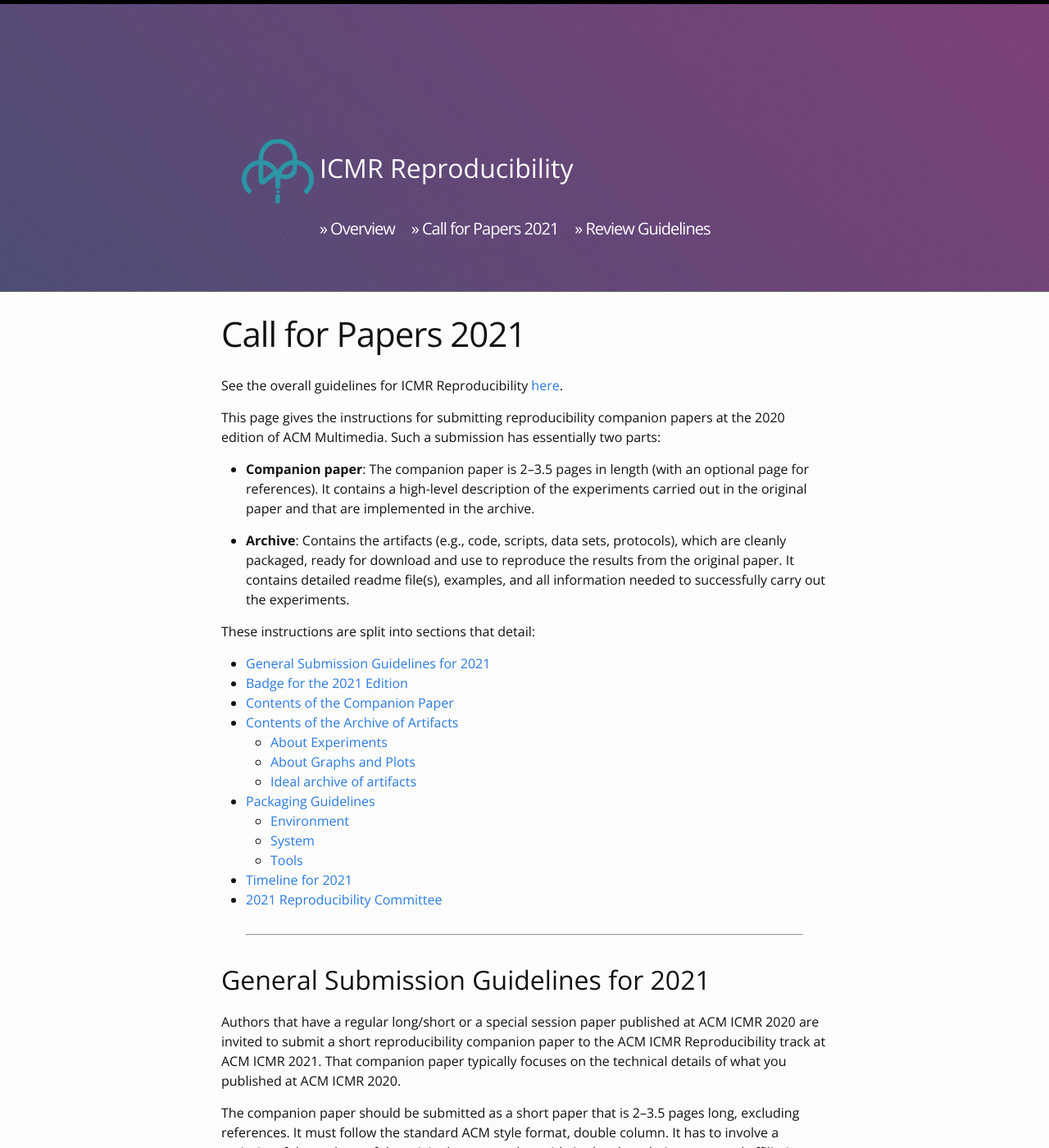
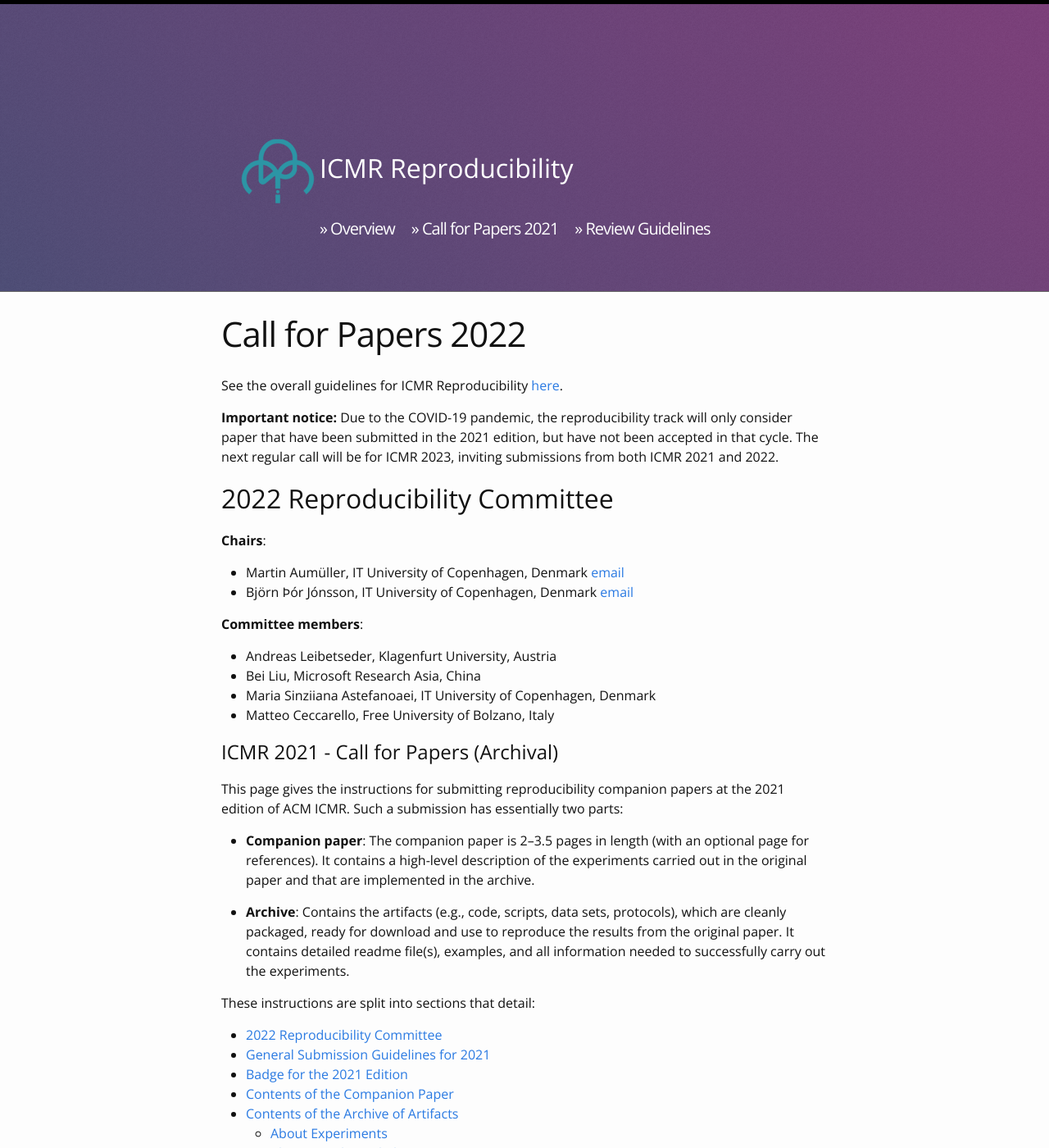
Before and after one commit to icmr-reproducibility/website, a Jekyll site: the page built from z_cfp2021.md, in a window 1280 px wide and 1400 px high. Shown: the whole window at 82% size. Built offline with Jekyll 4.4.1, drawn with Linux system fonts in a browser that asks for light colours.

Commit message:
updated website for 2022

```diff
--- a/z_cfp2021.md
+++ b/z_cfp2021.md
@@ -1,12 +1,31 @@
 ---
 layout: page
-title: Call for Papers 2021
-permalink: /cfp2021/
+title: Call for Papers 2022
+permalink: /cfp2022/
 ---
 
 See the overall guidelines for ICMR Reproducibility [here]({{site.baseurl}}/).
 
-This page gives the instructions for submitting reproducibility companion papers at the 2020 edition of ACM Multimedia. Such a submission has essentially two parts:
+**Important notice:** Due to the COVID-19 pandemic, the reproducibility track will only consider paper that have been submitted in the 2021 edition, but have not been accepted in that cycle. The next regular call will be for ICMR 2023, inviting submissions from both ICMR 2021 and 2022.
+
+## 2022 Reproducibility Committee
+
+**Chairs**:
+
+- Martin Aumüller, IT University of Copenhagen, Denmark [email](mailto:maau@itu.dk)
+- Björn Þór Jónsson, IT University of Copenhagen, Denmark [email](mailto:bjth@itu.dk)
+
+**Committee members**:
+
+- Andreas Leibetseder, Klagenfurt University, Austria
+- Bei Liu, Microsoft Research Asia, China
+- Maria Sinziiana Astefanoaei, IT University of Copenhagen, Denmark
+- Matteo Ceccarello, Free University of Bolzano, Italy
+
+
+# ICMR 2021 - Call for Papers (Archival)
+
+This page gives the instructions for submitting reproducibility companion papers at the 2021 edition of ACM ICMR. Such a submission has essentially two parts:
 
 * **Companion paper**: The companion paper is 2–3.5 pages in length (with an optional page for references). It contains a high-level description of the experiments carried out in the original paper and that are implemented in the archive.
 
```
Also changed, not shown: index.md (+7 -7 lines).
